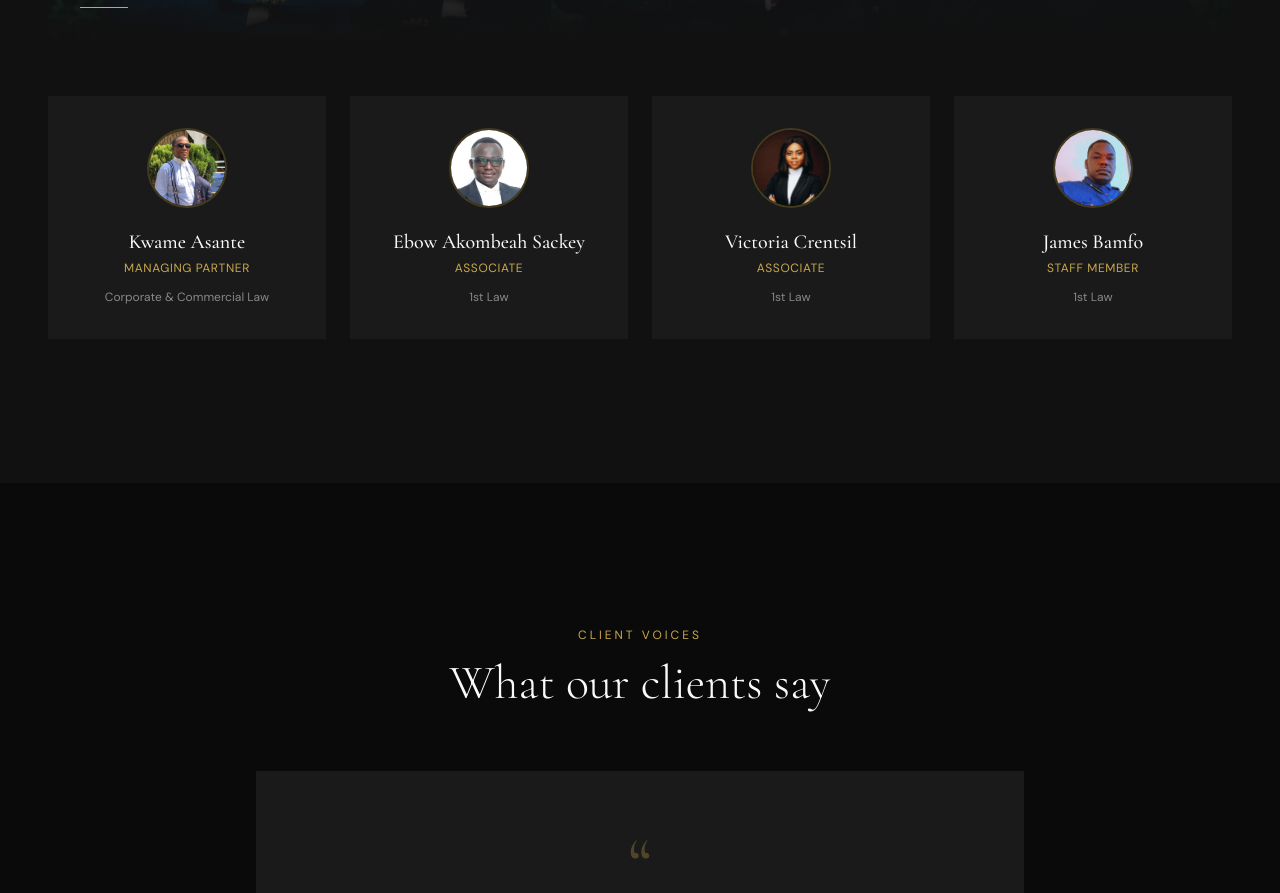
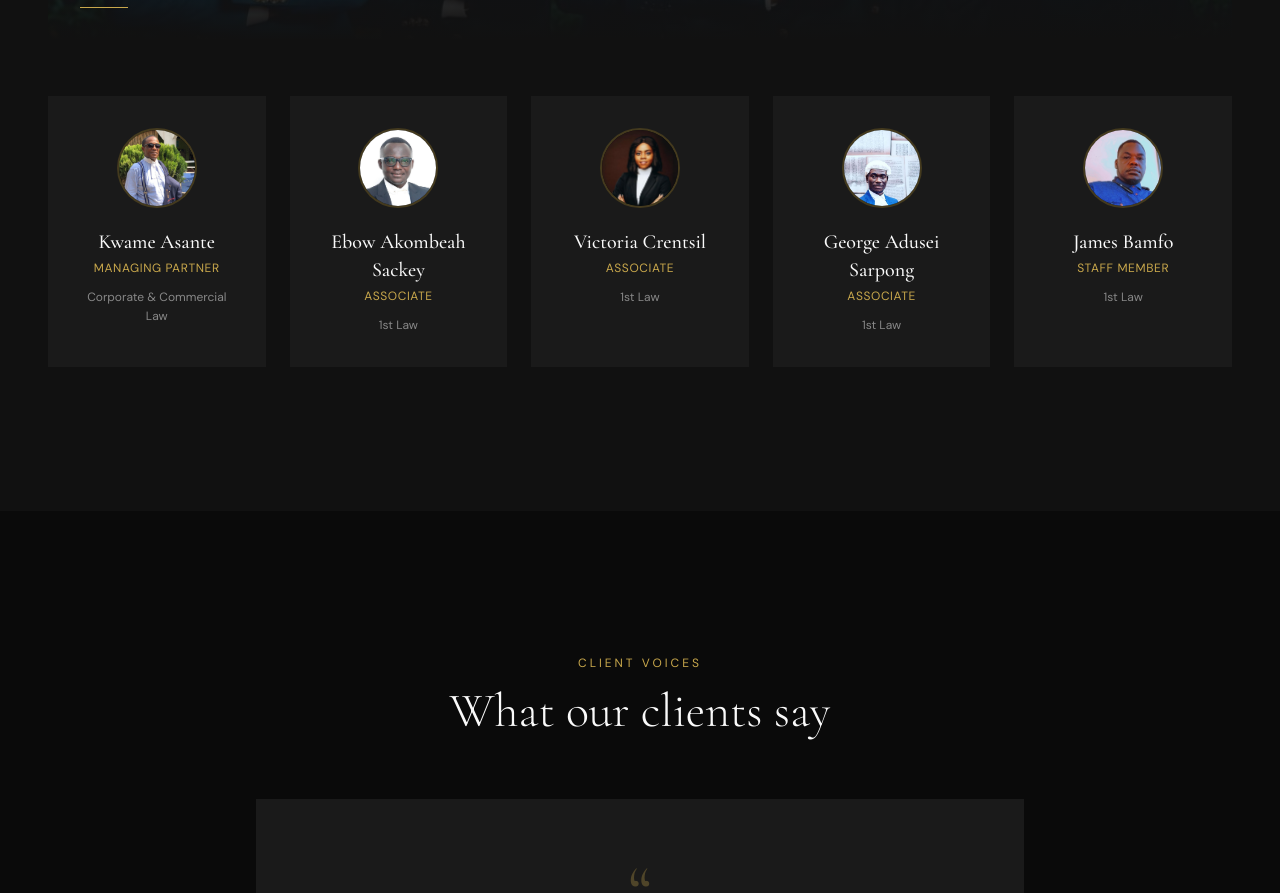
Before and after one commit to automatr101/1st-Law-Adabraka, a Next.js app: page / in a window 1280 px wide. Shown: the part 5736-6629 px from the top of the page. Built offline with nearby package versions, Linux system fonts and the light colour scheme.

Commit message:
feat: add George Adusei Sarpong (Associate), team grid now 5-across

```diff
--- a/src/components/sections/Team.tsx
+++ b/src/components/sections/Team.tsx
@@ -9,6 +9,7 @@ const attorneys = [
   { initials: "KA", photo: "/principal/lawyer-4.jpeg", name: "Kwame Asante", title: "Managing Partner", focus: "Corporate & Commercial Law" },
   { initials: "EA", photo: "/team/ebow-akombeah-sackey.jpeg", name: "Ebow Akombeah Sackey", title: "Associate", focus: "1st Law" },
   { initials: "VC", photo: "/team/victoria-crentsil.jpeg", name: "Victoria Crentsil", title: "Associate", focus: "1st Law" },
+  { initials: "GA", photo: "/team/george-adusei-sarpong.jpeg", name: "George Adusei Sarpong", title: "Associate", focus: "1st Law" },
   { initials: "JB", photo: "/team/james-bamfo.jpeg", name: "James Bamfo", title: "Staff Member", focus: "1st Law" },
 ];
 
@@ -47,7 +48,7 @@ export default function Team() {
         </motion.div>
 
         {/* Attorney cards */}
-        <div className="grid grid-cols-2 sm:grid-cols-2 lg:grid-cols-4 gap-4 sm:gap-6">
+        <div className="grid grid-cols-2 sm:grid-cols-3 lg:grid-cols-5 gap-4 sm:gap-6">
           {attorneys.map((attorney, i) => (
             <motion.div
               key={attorney.name}
```
Also changed, not shown: public/team/george-adusei-sarpong.jpeg (added).
